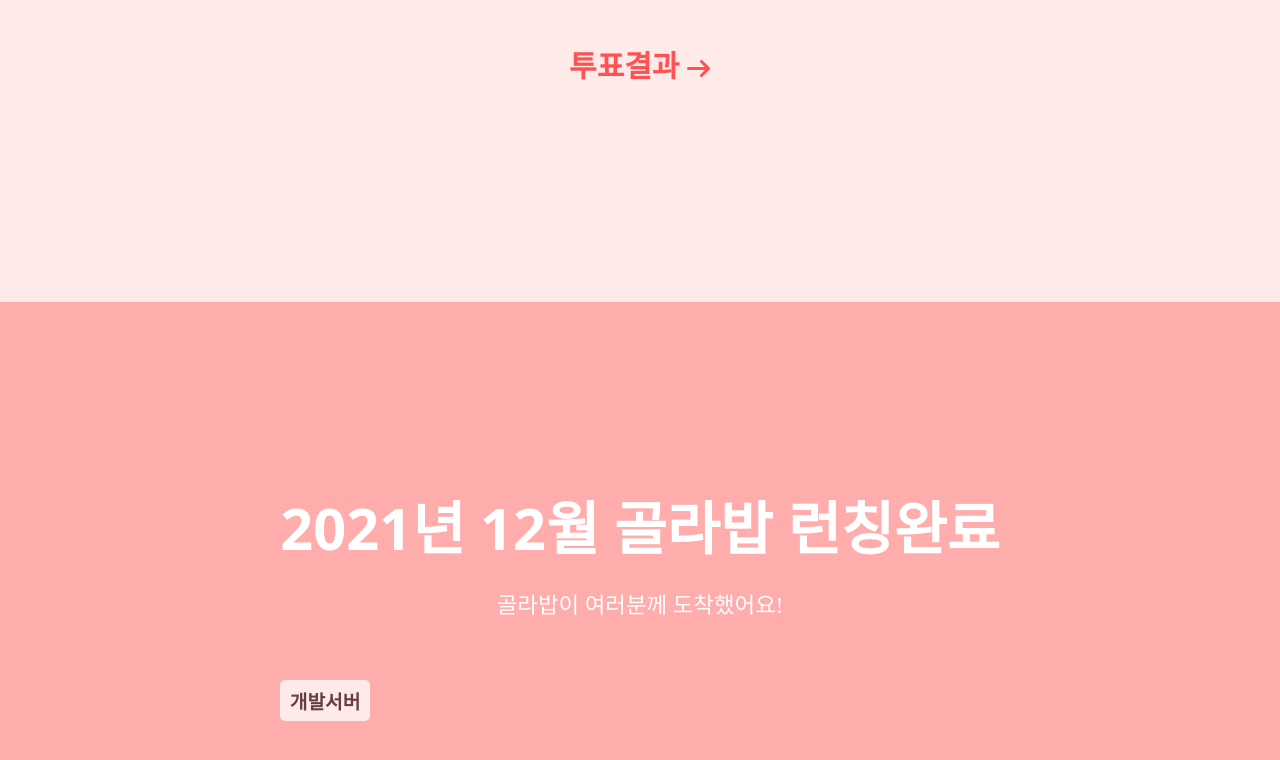
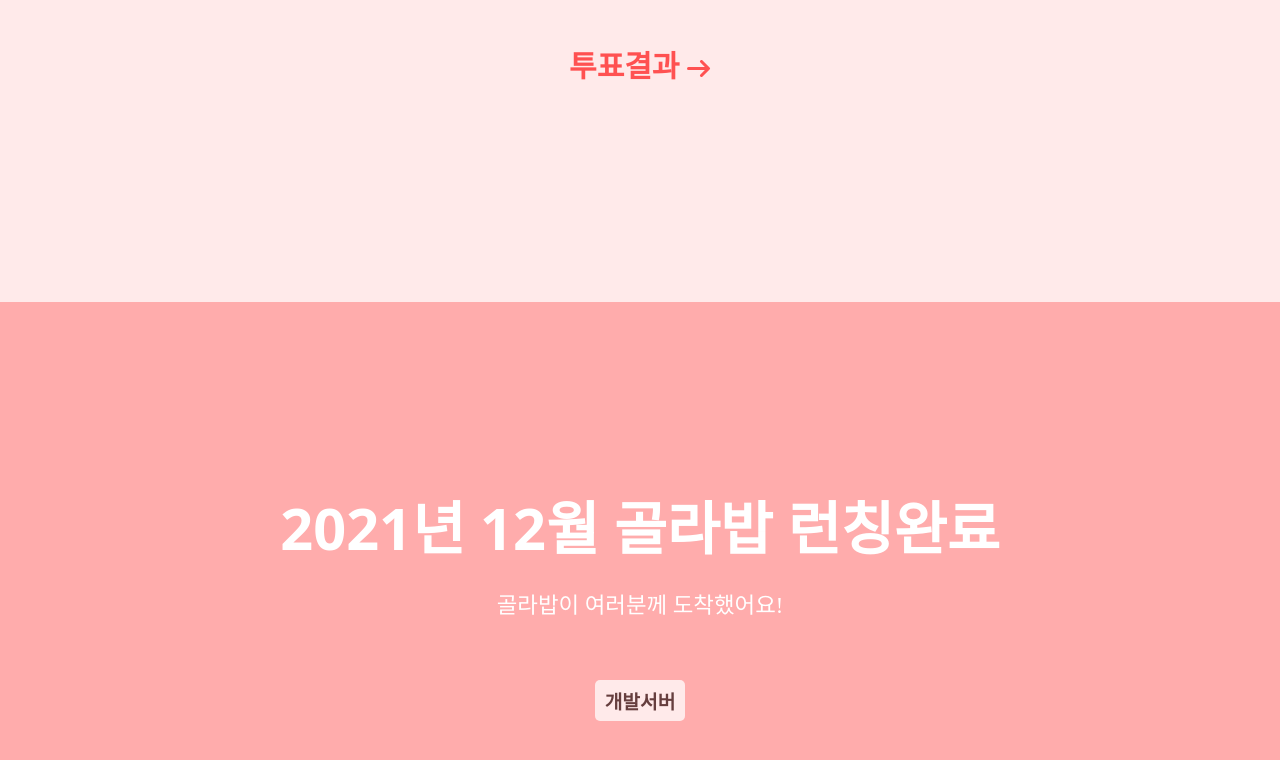
Before and after one commit to Team-Dotori/golabab-promotion, a React (Create React App) app: page / in a window 1280 px wide. Shown: the part 2668-3428 px from the top of the page. Built offline with nearby package versions, Linux system fonts and the light colour scheme.

Commit message:
[UPDATE] Modify the layout for the middle alignment

```diff
--- a/src/Style/Con5st.js
+++ b/src/Style/Con5st.js
@@ -1,49 +1,50 @@
-import styled from 'styled-components';
+import styled from "styled-components";
 
 export const Contents5 = styled.div`
-    background-color:#FFACAC;
-    width:100%;
-    height:70vh;
-    display:flex;
-    justify-content:center;
+  background-color: #ffacac;
+  width: 100%;
+  height: 70vh;
+  display: flex;
+  justify-content: center;
 `;
 
 export const Content = styled.div`
-    display:flex;
-    flex-direction:column;
-    justify-content:space-evenly;
+  display: flex;
+  flex-direction: column;
+  align-items: center;
+  justify-content: space-evenly;
 `;
 
 export const Ment1 = styled.div`
-    font-size:3.6rem;
-    font-weight:bold;
-    color:#FFFFFF;
-    text-align:center;
-    padding-top:20vh;
-    font-family:"Noto Sans";
+  font-size: 3.6rem;
+  font-weight: bold;
+  color: #ffffff;
+  text-align: center;
+  padding-top: 20vh;
+  font-family: "Noto Sans";
 `;
 
 export const Ment2 = styled.div`
-    font-size:1.4rem;
-    font-weight:400;
-    color:#FFFFFF;
-    text-align:center;
-    padding-bottom:5vh;
-    font-family:"Noto Sans KR";
+  font-size: 1.4rem;
+  font-weight: 400;
+  color: #ffffff;
+  text-align: center;
+  padding-bottom: 5vh;
+  font-family: "Noto Sans KR";
 `;
 
 export const Votebutton = styled.button`
-    width:7vw;
-    height:5.2vh;
-    font-size:1.2rem;
-    font-weight:bold;
-    font-family:"Noto Sans KR";
-    border-radius:5px;
-    border:none;
-    color:#663E3E;
-    background-color:#FFEAEA;
-    margin:0 auto 15vh;
-    :hover{
-        cursor: pointer;
-    }
+  width: 7vw;
+  height: 5.2vh;
+  font-size: 1.2rem;
+  font-weight: bold;
+  font-family: "Noto Sans KR";
+  border-radius: 5px;
+  border: none;
+  color: #663e3e;
+  background-color: #ffeaea;
+  margin: 0 auto 15vh;
+  :hover {
+    cursor: pointer;
+  }
 `;
```
